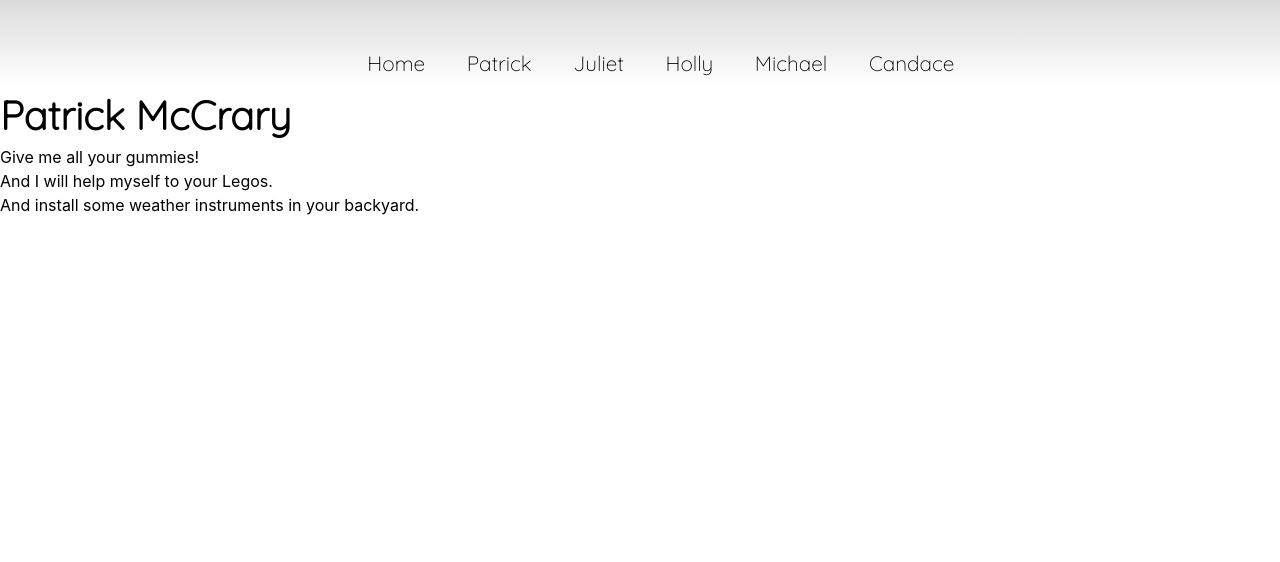
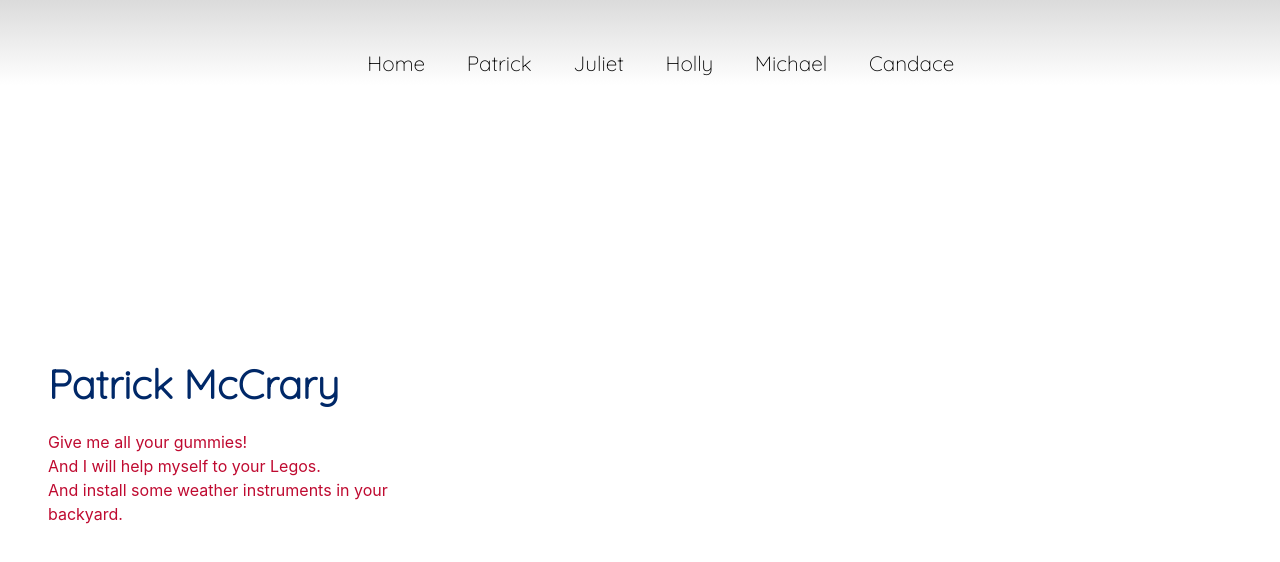
Before and after one commit to theprattler/the-family-smith, a React (Create React App) app: page / in a window 1280 px wide. Both pictures are taken after a click on the item "Patrick". Shown: the top 562 px of the page. Built offline with nearby package versions, Linux system fonts and the light colour scheme.

Commit message:
added color styling to individual pages, minus mine

```diff
--- a/src/components/Candace/index.js
+++ b/src/components/Candace/index.js
@@ -2,10 +2,10 @@ import React from 'react';
 
 function Candace() {
   return (
-    <section>
-      <h2>Candace Marie</h2>
+    <section className='home-info-container'>
+      <h2 className='candace-h2'>Candace Marie</h2>
       <div>
-        <p>
+        <p className='candace-p'>
           I like to bite bite bite bite bite.
           <br/>
           And grumple grumple grumple.
--- a/src/components/Holly/index.js
+++ b/src/components/Holly/index.js
@@ -2,10 +2,10 @@ import React from 'react';
 
 function Holly() {
   return (
-    <section>
-      <h2>Holly Rose</h2>
+    <section className='home-info-container'>
+      <h2 className='holly-h2'>Holly Rose</h2>
       <div>
-        <p>
+        <p className='holly-p'>
           Surrender your cheese to me.
           <br/>
           Seriously. I want all the cheese.
--- a/src/components/Juliet/index.js
+++ b/src/components/Juliet/index.js
@@ -2,13 +2,13 @@ import React from 'react';
 
 function Juliet() {
   return (
-    <section>
-      <h2>Juliet Monét</h2>
+    <section className='home-info-container'>
+      <h2 className='jules-h2'>Juliet Monét</h2>
       <div>
-        <p>
+        <p className='jules-p'>
           CHOCOLATE!!!
           <br/>
-          UNICORNS!!!
+          CONSTELLATIONS!!!
           <br/>
           BALLET!!!
         </p>
--- a/src/components/Michael/index.js
+++ b/src/components/Michael/index.js
@@ -2,10 +2,10 @@ import React from 'react';
 
 function Michael() {
   return (
-    <section>
+    <section className='home-info-container'>
       <h2>J(ohn) Michael</h2>
       <div>
-        <p>
+        <p className='p-margin-top'>
           I would like a taco. Or four.
           <br/>
           Hit me up with your favorite taco recipes.
--- a/src/components/Patrick/index.js
+++ b/src/components/Patrick/index.js
@@ -2,10 +2,10 @@ import React from 'react';
 
 function Patrick() {
   return (
-    <section>
-      <h2>Patrick McCrary</h2>
+    <section className='home-info-container'>
+      <h2 className='patrick-h2'>Patrick McCrary</h2>
       <div>
-        <p>
+        <p className='patrick-p'>
           Give me all your gummies!
           <br/>
           And I will help myself to your Legos.
--- a/src/index.css
+++ b/src/index.css
@@ -9,21 +9,16 @@
   --home-primary-color: gray;
   --home-secondary-color: black;
   --home-tertiary-color: green;
-  --patrick-primary-color: white;
+  --patrick-primary-color: #002868;
   --patrick-secondary-color: #bf0a30;
-  --patrick-secondary-color: #002868;
-  --jules-primary-color: pink;
-  --jules-secondary-color: purple;
-  --jules-tertiary-color: white;
-  --holly-primary-color: white;
-  --holly-secondary-color: green;
-  --holly-tertiary-color: purple;
+  --jules-primary-color: #34baab;
+  --jules-secondary-color: #9a5cff;
+  --holly-primary-color: #d925ca;
+  --holly-secondary-color: #309c3f;
   --michael-primary-color: gray;
   --michael-secondary-color: black;
-  --michael-tertiary-color: blue;
-  --candace-primary-color: gray;
-  --candace-secondary-color: pink;
-  --candace-tertiary-color: white;
+  --candace-primary-color: #332f32;
+  --candace-secondary-color: #ff95e3;
 }
 
 body {
@@ -84,6 +79,15 @@ nav ul li:hover {
   cursor: pointer;
   font-weight: bolder;
   transition: .3s;
+}
+
+a {
+  text-decoration: none;
+}
+
+a:hover {
+  font-weight: bolder;
+  transition: .2s;
 }
 
 /* HOME PAGE STYLING */
@@ -193,3 +197,47 @@ nav ul li:hover {
   position: absolute;
   z-index: 999;
 }
+
+/* PATRICK */
+
+.patrick-h2 {
+  color: var(--patrick-primary-color);
+}
+
+.patrick-p {
+  color: var(--patrick-secondary-color);
+  margin-top: 1em;
+}
+
+/* JULES */
+
+.jules-h2 {
+  color: var(--jules-primary-color);
+}
+
+.jules-p {
+  color: var(--jules-secondary-color);
+  margin-top: 1em;
+}
+
+/* HOLLY */
+
+.holly-h2 {
+  color: var(--holly-primary-color);
+}
+
+.holly-p {
+  color: var(--holly-secondary-color);
+  margin-top: 1em;
+}
+
+/* CANDACE */
+
+.candace-h2 {
+  color: var(--candace-primary-color);
+}
+
+.candace-p {
+  color: var(--candace-secondary-color);
+  margin-top: 1em;
+}
```
